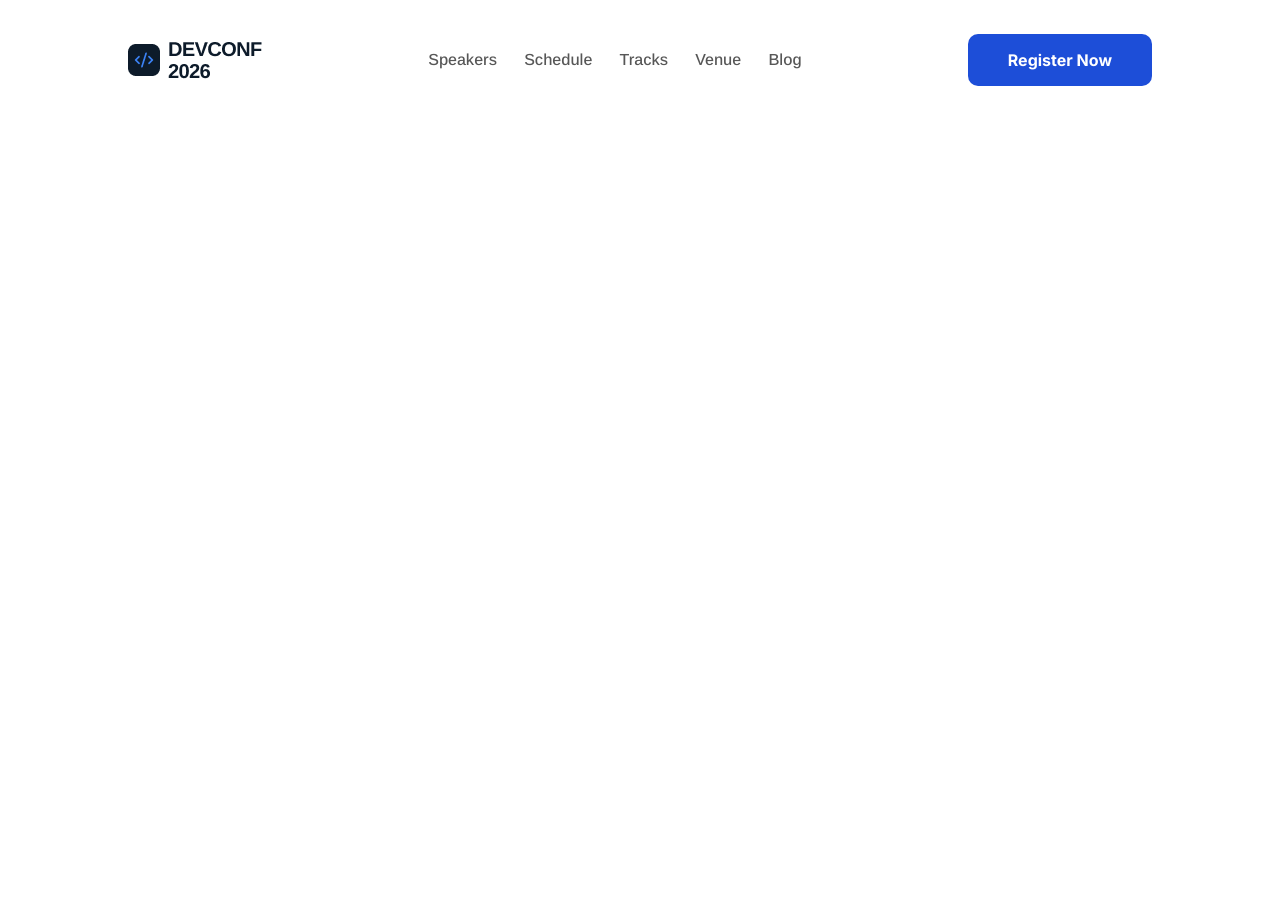
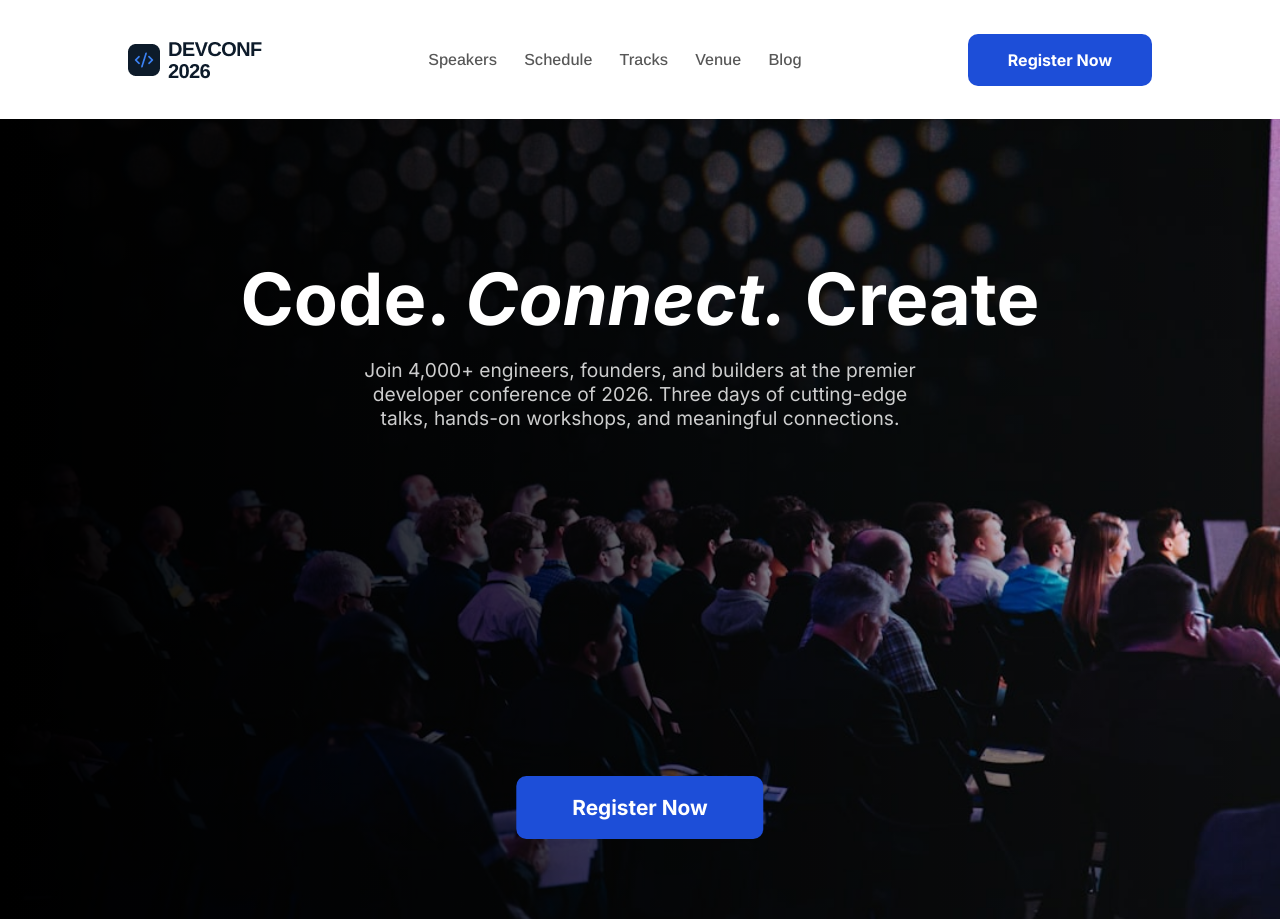
Before and after one commit to muhammadsakib-max/Assignment-01, a plain HTML site: page index.html in a window 1280 px wide. Before the commit the page ends 800 px from the top, so only its background shows below. Drawn offline with nearby package versions, Linux system fonts and the light colour scheme.

Commit message:
Hero Section is Ready

```diff
--- a/index.html
+++ b/index.html
@@ -35,7 +35,11 @@
         <a class="primary-button" href="#register">Register Now</a>
       </nav>
       <!-- Hero Section -->
-      <section></section>
+      <section class="hero">
+        <h1 class="hero-title">Code. <em>Connect.</em> Create</h1>
+        <p class="hero-text">Join 4,000+ engineers, founders, and builders at the premier developer conference of 2026. Three days of cutting-edge talks, hands-on workshops, and meaningful connections.</p>
+        <a class="primary-button hero-btn" href="#register">Register Now</a>
+      </section>
     </header>
 
     <!-- Main Content Section -->
--- a/style.css
+++ b/style.css
@@ -28,6 +28,7 @@ a{
 
 /* Root Section */
 :root {
+  --white-color: white;
   --primary-color: #0D1B2A;
   --paragraph-color: #575757;
   --background-color: #1D4ED8;
@@ -88,3 +89,33 @@ nav{
   color: var(--paragraph-color);
 }
 /* Hero Section Styles */
+.hero{
+  min-height: 100vh;
+  background-image:linear-gradient(90deg,rgba(0, 0, 0, 1) 0%, rgba(0, 0, 0, 0.61) 50%, rgba(0, 0, 0, 0) 100%), url('./assets/banner.jpg');
+  background-size: cover;
+  background-position: center;
+  background-repeat: no-repeat;
+  position: relative;
+}
+.hero-title{
+  color: var(--white-color);
+  text-align: center;
+  font-size: 4.5rem;
+  padding: 8.5rem 0 1rem 0;
+}
+.hero-text{
+  color: var(--white-color);
+  font-size: 1.2rem;
+  opacity: 80%;
+  text-align: center;
+  max-width: 45vw;
+  margin: 0 auto;
+}
+.hero-btn{
+  position: absolute;
+  bottom: 5rem;
+  left: 50%;
+  transform: translateX(-50%);
+  font-size: 1.3rem;
+  padding: 1.2rem 3.5rem;
+}
```
